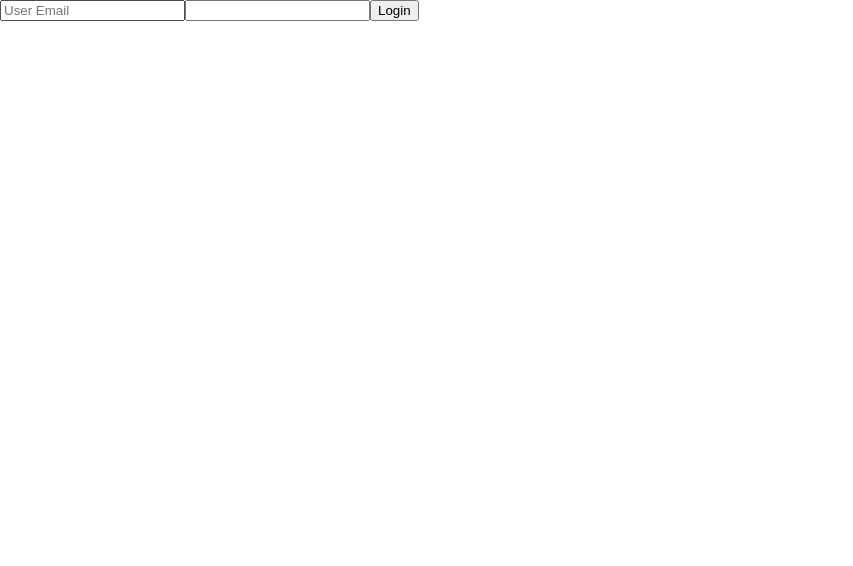
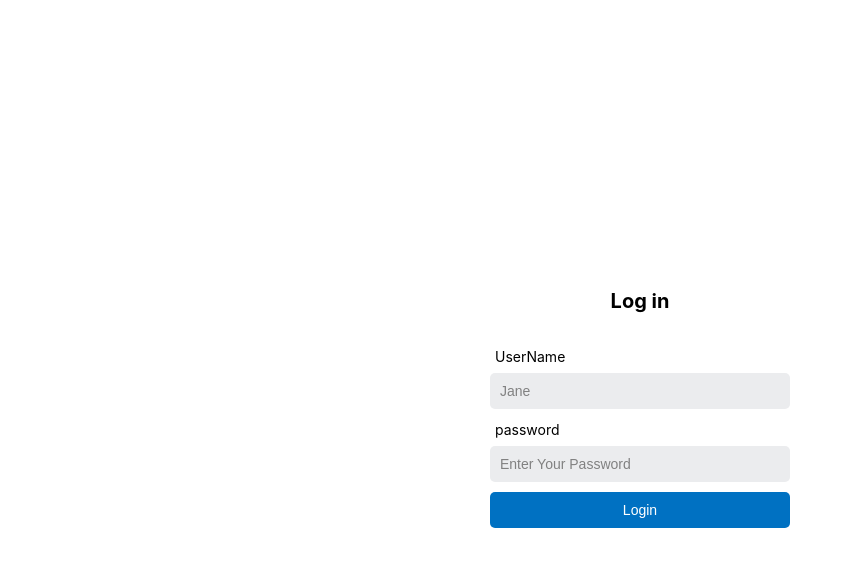
Before and after one commit to AmanSingkathait/Hotel-Reservetion, a React (Vite) app in the folder BookingFrontEnd/: page /login in a window 1280 px wide. Shown: the top 566 px of the page, without its empty margins (0-853 px from the left). Built offline with nearby package versions, Linux system fonts and the light colour scheme.

Commit message:
Created the authantication context

```diff
--- a/BookingFrontEnd/src/Pages/Login/Login.css
+++ b/BookingFrontEnd/src/Pages/Login/Login.css
@@ -0,0 +1,60 @@
+.login {
+    display: flex;
+    justify-content: center;
+    align-items: center;
+    width: 100%;
+    height: 100vh;
+}
+
+.cantainer {
+    width: 300px;
+    display: flex;
+    flex-direction: column;
+    justify-content: center;
+    gap: 5px;
+    padding: 10px;
+}
+
+.cantainer .Heading {
+    text-align: center;
+}
+.inputbox{
+    margin: 10px 0px;
+}
+.inputbox > p {
+    font-size: 14px;
+    padding: 0px 0px 5px 0px;
+    margin: 0;
+    margin-left: 5px;
+}
+.InputField{
+    width: 100%;
+    padding: 10px;
+    border: none;
+    border-radius: 5px;
+    font-size: 14px;
+    /*  provide it background color */
+    background-color: #ebecee;
+    box-sizing: border-box;
+    outline: none;
+}
+.loginBtn{
+    width: 100%;
+    padding: 10px;
+    border: none;
+    outline: none;
+    border-radius: 5px;
+    font-size: 14px;
+    cursor: pointer;
+    background-color: #0071c2;
+    color: white;
+}
+/*  style the placeholder */
+::-webkit-input-placeholder{
+    font-size: 14px;
+    padding: 0px 0px 5px 0px;
+    margin: 0;
+    margin-left: 5px;
+    color: #818181;
+
+}
--- a/BookingFrontEnd/src/Pages/Login/Login.jsx
+++ b/BookingFrontEnd/src/Pages/Login/Login.jsx
@@ -1,10 +1,12 @@
 import { useContext, useState } from 'react'
 import { AuthContext } from '../../Context/AuthContext'
+import "./Login.css";
+
 
 const Login = () => {
     const { user, loading, error, dispatch } = useContext(AuthContext)
     const [Credentials, setCredentials] = useState({
-        email: undefined,
+        Username: undefined,
         password: undefined,
     })
     const handleInput = (e) => {
@@ -28,24 +30,31 @@ const Login = () => {
                 body: JSON.stringify(Credentials)
             });
             if (!response.ok) {
-                const data = await response.json();
-                dispatch({ type: "LOGIN_FAILURE", payload: data.error });
+                const errorData = await response.json();
+                dispatch({ type: "LOGIN_FAILURE", payload: errorData || "An error occurred" });
             } else {
                 const data = await response.json();
-                dispatch({ type: "LOGIN_SUCCESS", payload: data.user });
+                dispatch({ type: "LOGIN_SUCCESS", payload: data.details });
             }
-        } catch (error) {
-            console.error("An error occurred:", error);
-            dispatch({ type: "LOGIN_FAILURE", payload: error });
+        } catch (err) {
+            console.error("An error occurred:", err);
+            dispatch({ type: "LOGIN_FAILURE", payload: "An error occurred" });
         }
     };
     console.log(user);
     return (
         <div className='login'>
             <div className="cantainer">
+                <h1 className='Heading'>Log in </h1>
                 <form >
-                    <input type='email' placeholder='User Email' name='email' required className='InputField' onChange={handleInput} />
-                    <input type="text" name="password" className="InputField" required onChange={handleInput} />
+                    <div className="inputbox">
+                        <p>UserName </p>
+                        <input type="text" placeholder='Jane' name='Username' required className='InputField' onChange={handleInput} />
+                    </div>
+                    <div className="inputbox">
+                        <p>password</p>
+                        <input type="password" name="password" placeholder="Enter Your Password" className="InputField" required onChange={handleInput} />
+                    </div>
                     <button className='loginBtn' onClick={handlesubmit}>Login</button>
                     {error && <span> {error.message} </span>}
                 </form>
```
Also changed, not shown: 1 other file (tests, documents, lock files or other folders).
